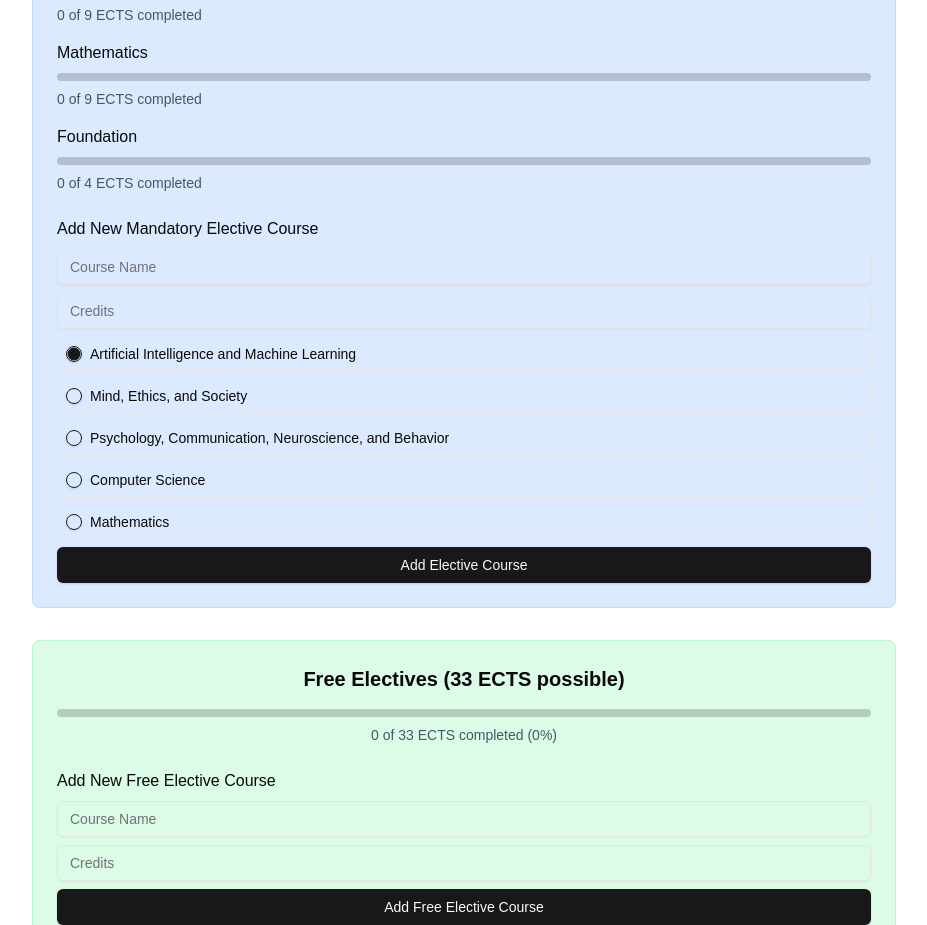
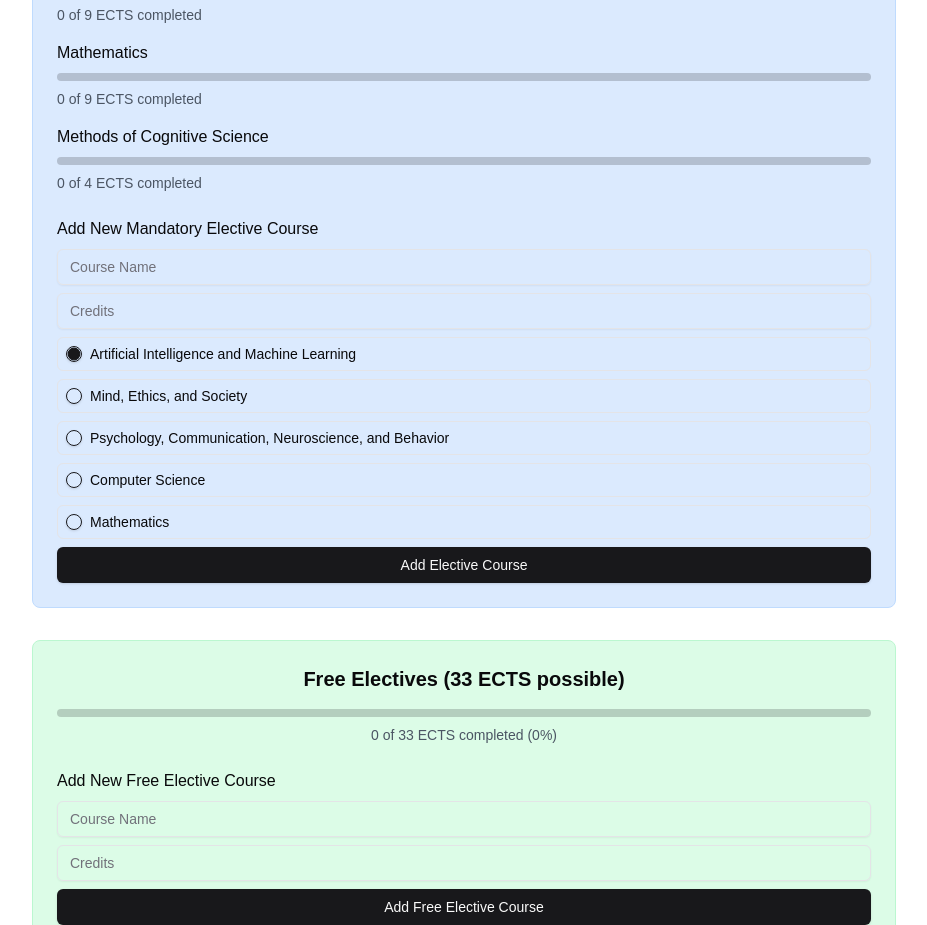
Before and after one commit to saurluca/coxi-credits, a Next.js app: page / in a window 1280 px wide. Shown: the part 1400-2325 px from the top of the page, without its empty margins (176-1103 px from the left). Built offline with nearby package versions, Linux system fonts and the light colour scheme.

Commit message:
fix: naming of foudnations to methods

```diff
--- a/app/page.tsx
+++ b/app/page.tsx
@@ -98,7 +98,7 @@ const areaNames = {
   psychology: "Psychology, Communication, Neuroscience, and Behavior",
   cs: "Computer Science",
   math: "Mathematics",
-  foundation: "Foundation"
+  foundation: "Methods of Cognitive Science"
 }
 
 const getCategoryColor = (category: Course["category"]) => {
```
